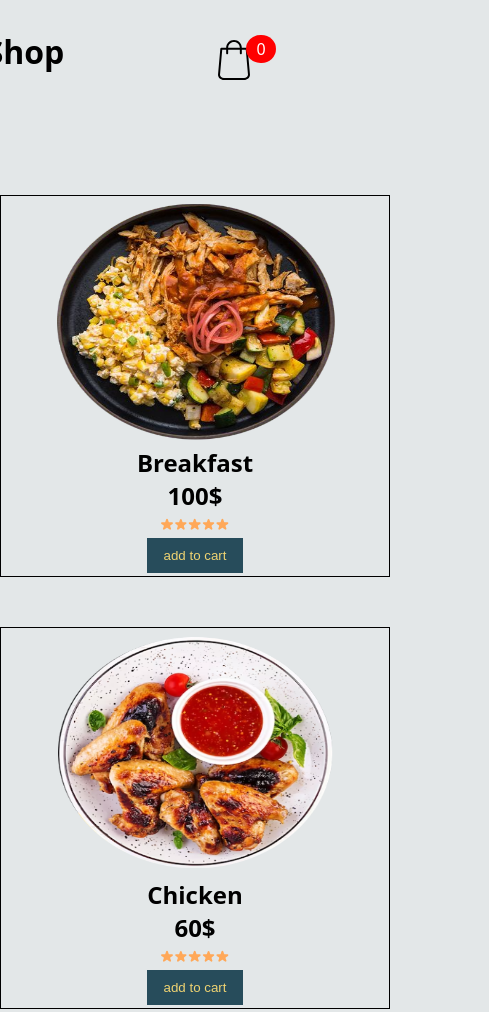
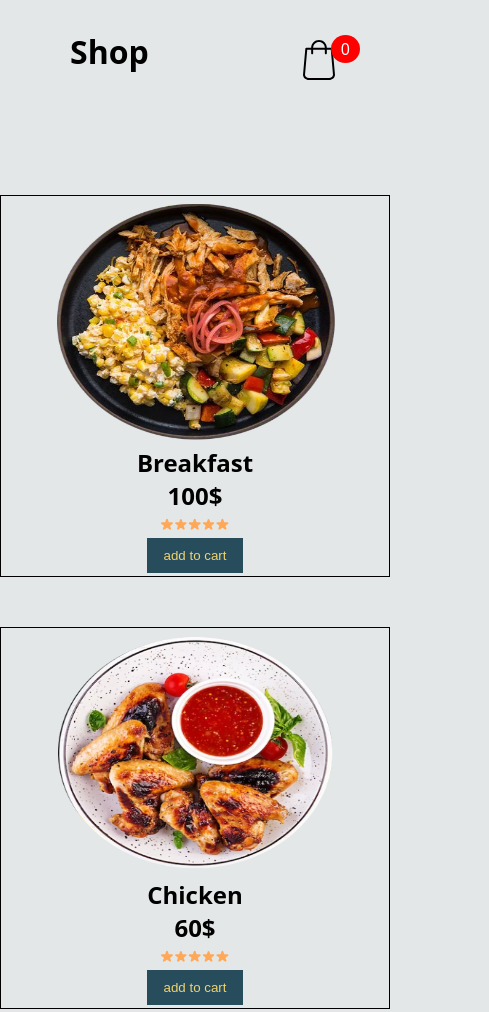
Before and after one commit to RuzmetovJaloladdin/shop-, a plain HTML site: page index.html in a window 390 px wide. Shown: the top 1012 px of the page, 489 px wide, since content can reach past the window. Drawn offline with Linux system fonts and the light colour scheme.

Commit message:
Update style.css

```diff
--- a/style.css
+++ b/style.css
@@ -247,4 +247,7 @@ header .shopping span{
         width: 100%;
         margin-left: 100px;
     }
+    header{
+        justify-content: unset;
+    }
 }
```
